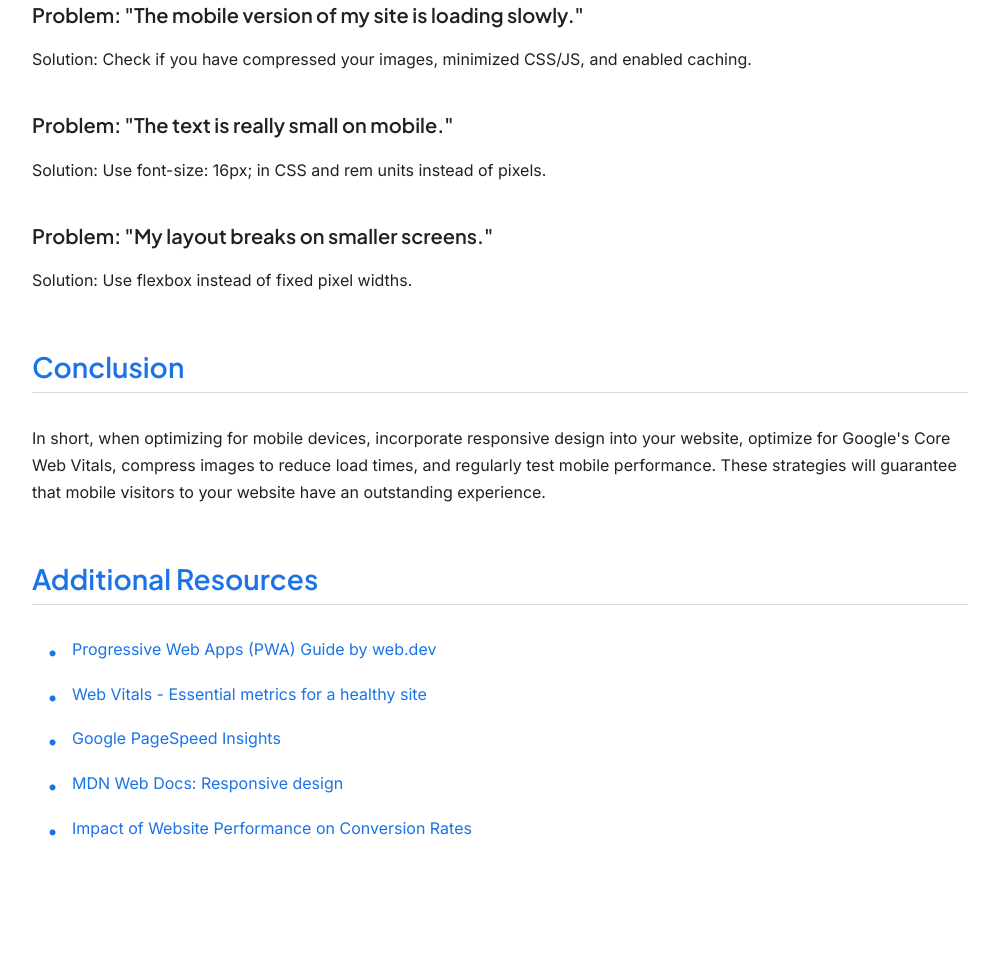
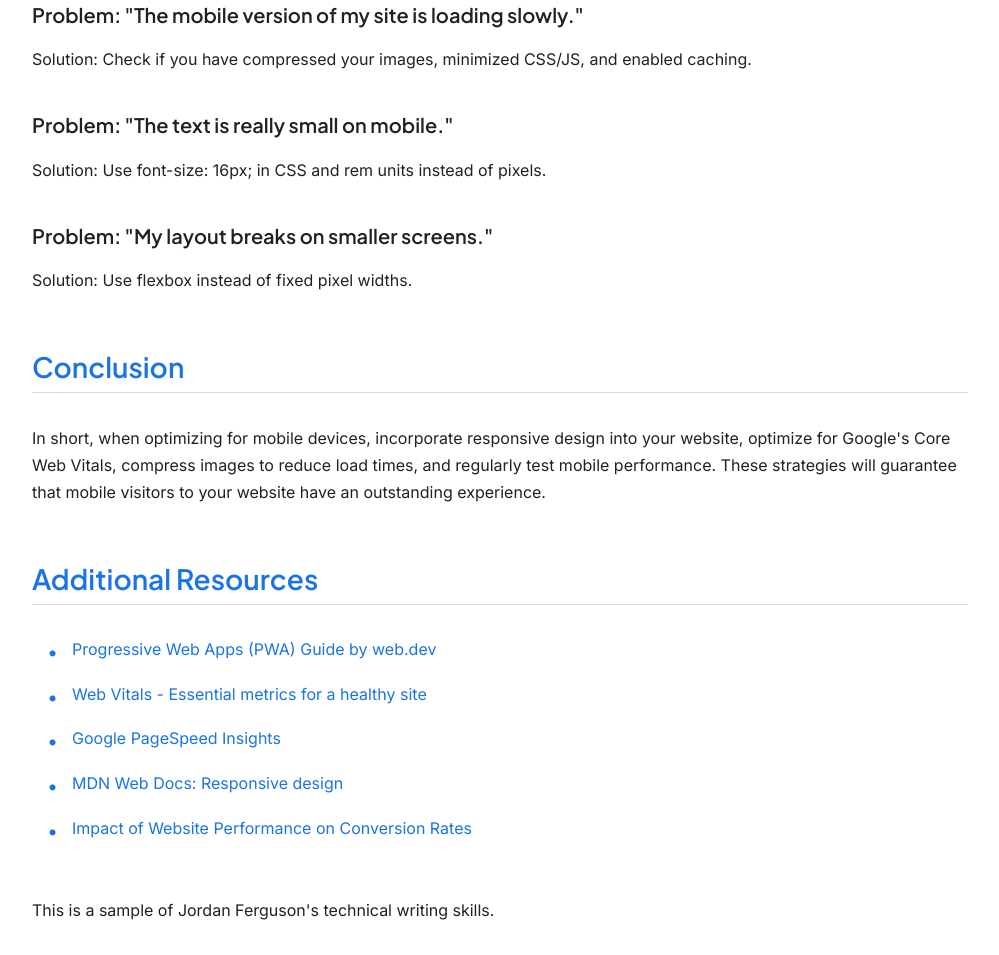
Before and after one commit to PatientCode/Technical-Writing-Sample, a plain HTML site: page index.html in a window 1280 px wide. Shown: the part 3559-4514 px from the top of the page, without its empty margins (280-1279 px from the left). Before the commit the page ends 4489 px from the top, so only its background shows below. Drawn offline with Linux system fonts and the light colour scheme.

Commit message:
Update index.html

```diff
--- a/index.html
+++ b/index.html
@@ -183,6 +183,7 @@
                     <li><a href="https://www.cloudflare.com/learning/performance/more/website-performance-conversion-rates/" target="_blank" rel="noopener">Impact of Website Performance on Conversion Rates</a></li>
                 </ul>
             </section>
+            <footer>This is a sample of Jordan Ferguson's technical writing skills.</footer>
         </main>
     </div>
     <script src="script.js"></script>
```
